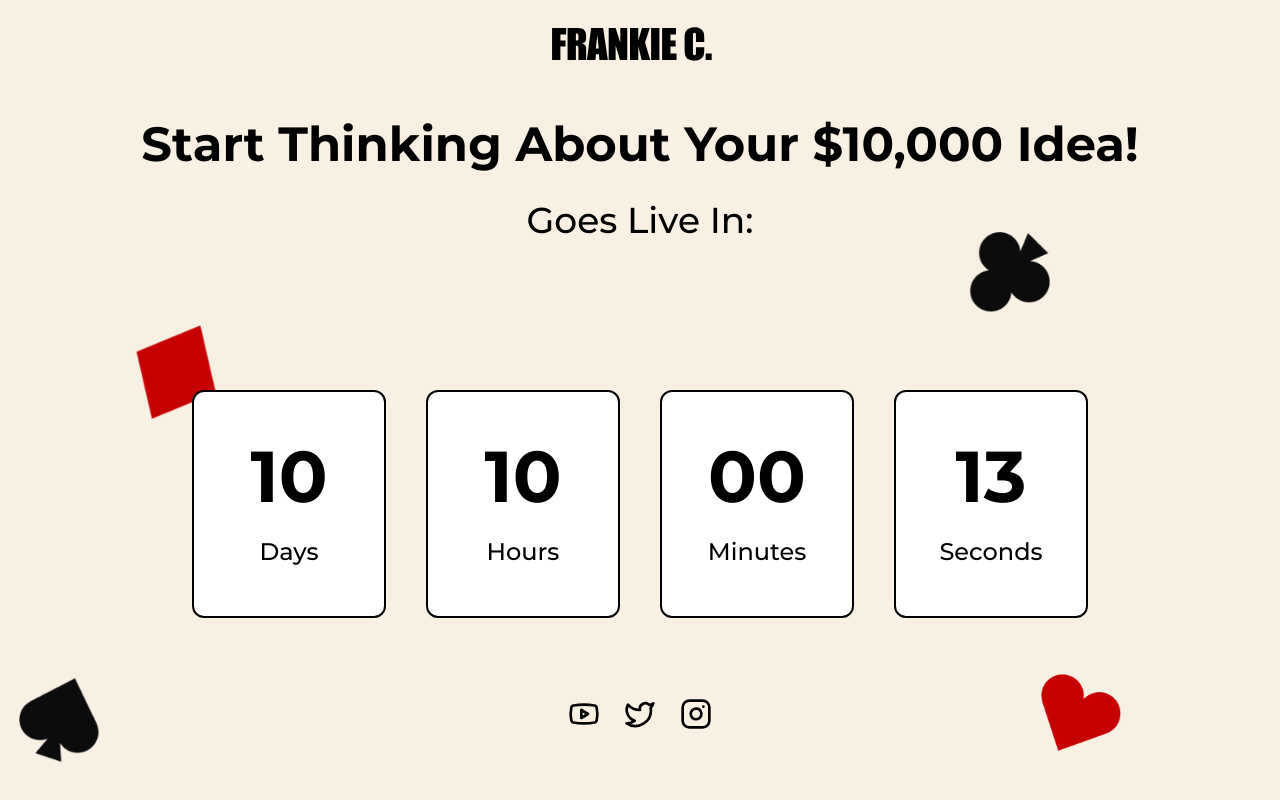
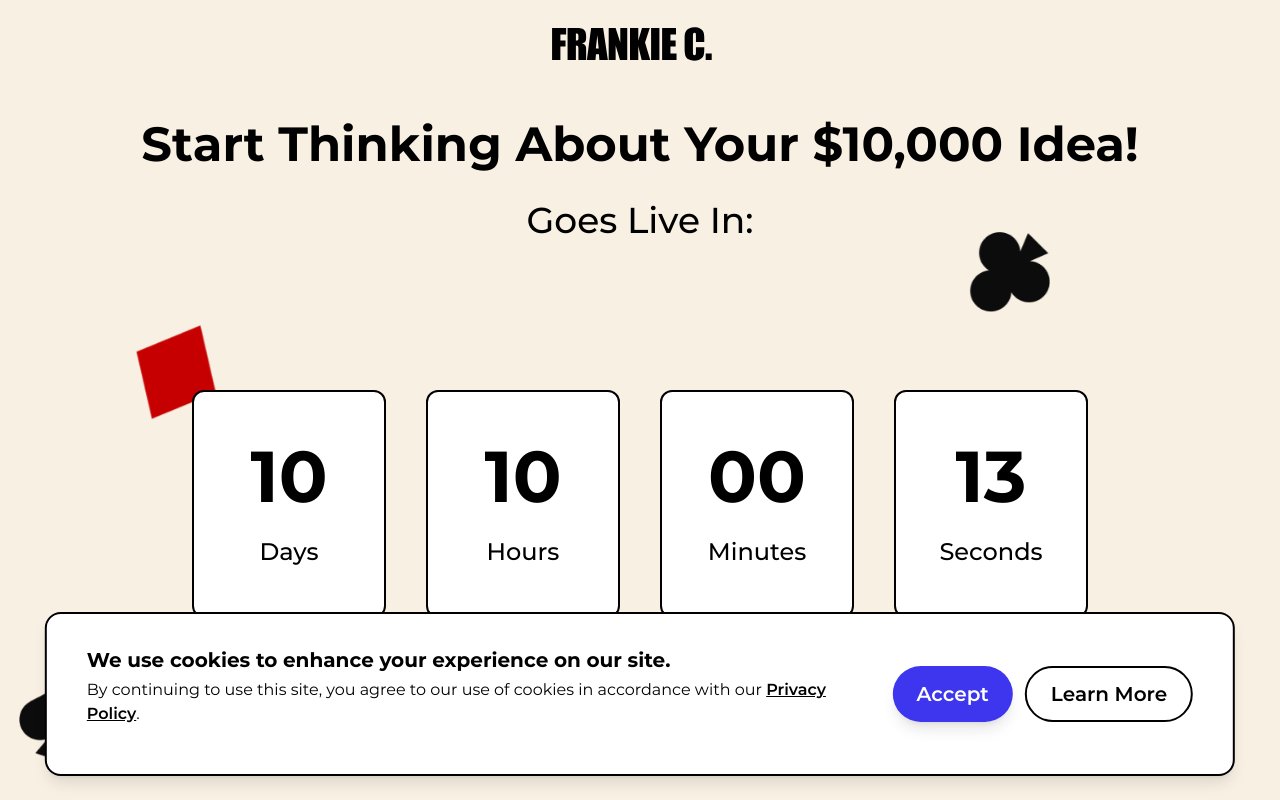
Before and after one commit to wesleyting/frankie-c-competition, a Next.js app: page / in a window 1280 px wide. Built offline with nearby package versions, Linux system fonts and the light colour scheme.

Commit message:
added cookies banner to countdown page

```diff
--- a/app/layout.js
+++ b/app/layout.js
@@ -27,7 +27,7 @@ export default function RootLayout({ children }) {
       >
         {children}
         <Analytics />
-        {/* <CookieBanner />  */}
+        <CookieBanner />
       </body>
     </html>
   );
```
